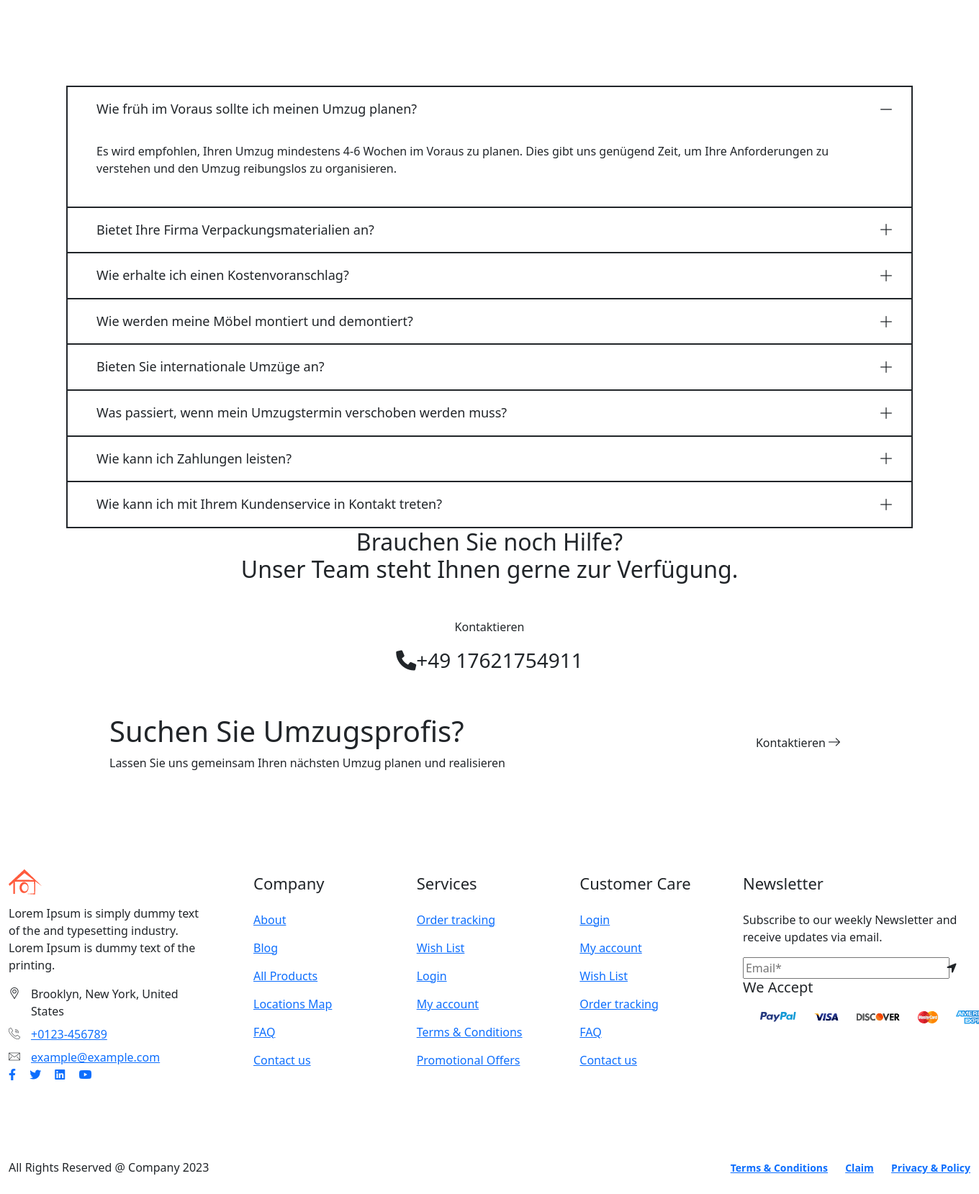
After one commit to Sardorbek-dev/aahelfer, a Django app: page /faq in a window 1360 px wide; the page is wider, and only the part inside the window is pictured. The commit adds this page. Shown: the part 453-2112 px from the top of that part at 72% size. Run offline with Django 4.2, Linux system fonts and the light colour scheme; style sheets or scripts are compiled from the project's sources; some libraries are stand-ins or nearby versions; some web fonts are replaced.

Commit message:
faq page added

```diff
--- a/pages/templates/base.html
+++ b/pages/templates/base.html
@@ -91,8 +91,7 @@
                                             <li class="menu-icon"><a href="{% url 'about' %}">Über uns</a>
                                                 <ul>
                                                     <li><a href="{% url 'about' %}">Über uns</a></li>
-                                                    <li><a href="faq.html">FAQ</a></li>
-                                                    <li><a href="locations.html">Google Map Location</a></li>
+                                                    <li><a href="{% url 'faq' %}">FAQ</a></li>
                                                 </ul>
                                             </li>
                                             <li class="menu-icon"><a href="{% url 'our-services' %}">Services</a>
@@ -204,8 +203,7 @@
                         <li><a href="{% url 'about' %}">Über uns</a>
                             <ul class="sub-menu">
                                 <li><a href="{% url 'about' %}">Über uns</a></li>
-                                <li><a href="faq.html">FAQ</a></li>
-                                <li><a href="locations.html">Google Map Locations</a></li>
+                                <li><a href="{% url 'faq' %}">FAQ</a></li>
                             </ul>
                         </li>
                         <li><a href="{% url 'our-services' %}">Services</a>
--- /dev/null
+++ b/pages/templates/faq.html
@@ -0,0 +1,160 @@
+{% extends 'base.html' %}
+{% load static %}
+
+{% block content %}
+<!-- BREADCRUMB AREA START -->
+<div class="ltn__breadcrumb-area text-left bg-overlay-white-30 bg-image "  data-bs-bg="{% static 'img/bg/14.jpg' %}">
+    <div class="container">
+        <div class="row">
+            <div class="col-lg-12">
+                <div class="ltn__breadcrumb-inner">
+                    <h1 class="page-title">Häufig gestellte Fragen</h1>
+                    <div class="ltn__breadcrumb-list">
+                        <ul>
+                            <li><a href="{% url 'home' %}"><span class="ltn__secondary-color"><i class="fas fa-home"></i></span> Home</a></li>
+                            <li>FAQ</li>
+                        </ul>
+                    </div>
+                </div>
+            </div>
+        </div>
+    </div>
+</div>
+<!-- BREADCRUMB AREA END -->
+
+<!-- FAQ AREA START (faq-2) (ID > accordion_2) -->
+<div class="ltn__faq-area mb-100">
+    <div class="container">
+        <div class="row">
+            <div class="col-lg-12">
+                <div class="ltn__faq-inner ltn__faq-inner-2">
+                    <div id="accordion_2">
+                        <!-- card -->
+                        <div class="card">
+                            <h6 class="ltn__card-title" data-bs-toggle="collapse" data-bs-target="#faq-item-2-1" aria-expanded="true">
+                                Wie früh im Voraus sollte ich meinen Umzug planen?
+                            </h6>
+                            <div id="faq-item-2-1" class="collapse show" data-bs-parent="#accordion_2">
+                                <div class="card-body">
+                                    <p>
+                                        Es wird empfohlen, Ihren Umzug mindestens 4-6 Wochen im Voraus zu planen.
+                                        Dies gibt uns genügend Zeit, um Ihre Anforderungen zu verstehen und den Umzug reibungslos zu organisieren.
+                                    </p>
+                                </div>
+                            </div>
+                        </div>
+                        <!-- card -->
+                        <div class="card">
+                            <h6 class="collapsed ltn__card-title" data-bs-toggle="collapse" data-bs-target="#faq-item-2-2" aria-expanded="false">
+                                Bietet Ihre Firma Verpackungsmaterialien an?
+                            </h6>
+                            <div id="faq-item-2-2" class="collapse" data-bs-parent="#accordion_2">
+                                <div class="card-body">
+                                    <p>
+                                        Ja, wir bieten hochwertige Verpackungsmaterialien an, um Ihre Besitztümer sicher zu schützen.
+                                        Diese können separat erworben oder als Teil eines umfassenden Umzugspakets bereitgestellt werden.
+                                    </p>
+                                </div>
+                            </div>
+                        </div>
+                        <!-- card -->
+                        <div class="card">
+                            <h6 class="collapsed ltn__card-title" data-bs-toggle="collapse" data-bs-target="#faq-item-2-3" aria-expanded="false">
+                                Wie erhalte ich einen Kostenvoranschlag?
+                            </h6>
+                            <div id="faq-item-2-3" class="collapse" data-bs-parent="#accordion_2">
+                                <div class="card-body">
+                                    <p>
+                                        Kontaktieren Sie uns einfach über unser Anfrageformular oder telefonisch, um Informationen zu Ihrem Umzug zu teilen.
+                                        Wir erstellen dann einen maßgeschneiderten Kostenvoranschlag, der Ihre individuellen Bedürfnisse berücksichtigt.
+                                    </p>
+                                </div>
+                            </div>
+                        </div>
+                        <!-- card -->
+                        <div class="card">
+                            <h6 class="collapsed ltn__card-title" data-bs-toggle="collapse" data-bs-target="#faq-item-2-4" aria-expanded="false">
+                                Wie werden meine Möbel montiert und demontiert?
+                            </h6>
+                            <div id="faq-item-2-4" class="collapse" data-bs-parent="#accordion_2">
+                                <div class="card-body">
+                                    <p>
+                                        Unser geschultes Team kümmert sich um die sichere Montage und Demontage Ihrer Möbel.
+                                        Wir verwenden die besten Praktiken und sorgen dafür, dass Ihre Möbel in einwandfreiem Zustand am Zielort ankommen.
+                                    </p>
+                                </div>
+                            </div>
+                        </div>
+                        <!-- card -->
+                        <div class="card">
+                            <h6 class="collapsed ltn__card-title" data-bs-toggle="collapse" data-bs-target="#faq-item-2-5" aria-expanded="false">
+                                Bieten Sie internationale Umzüge an?
+                            </h6>
+                            <div id="faq-item-2-5" class="collapse" data-bs-parent="#accordion_2">
+                                <div class="card-body">
+                                    <p>
+                                        Ja, wir bieten sowohl nationale als auch internationale Umzüge an.
+                                        Unser erfahrenes Team ist mit den Anforderungen von internationalen Umzügen vertraut
+                                        und kann Sie in jedem Schritt unterstützen.
+                                    </p>
+                                </div>
+                            </div>
+                        </div>
+                        <!-- card -->
+                        <div class="card">
+                            <h6 class="collapsed ltn__card-title" data-bs-toggle="collapse" data-bs-target="#faq-item-2-6" aria-expanded="false">
+                                Was passiert, wenn mein Umzugstermin verschoben werden muss?
+                            </h6>
+                            <div id="faq-item-2-6" class="collapse" data-bs-parent="#accordion_2">
+                                <div class="card-body">
+                                    <p>
+                                        Wir verstehen, dass Pläne sich ändern können. Kontaktieren Sie uns so früh wie möglich,
+                                        wenn Sie den Termin verschieben müssen. Wir werden unser Bestes tun, um einen neuen passenden Termin zu finden.
+                                    </p>
+                                </div>
+                            </div>
+                        </div>
+                        <!-- card -->
+                        <div class="card">
+                            <h6 class="collapsed ltn__card-title" data-bs-toggle="collapse" data-bs-target="#faq-item-2-7" aria-expanded="false">
+                                Wie kann ich Zahlungen leisten?
+                            </h6>
+                            <div id="faq-item-2-7" class="collapse" data-bs-parent="#accordion_2">
+                                <div class="card-body">
+                                    <p>
+                                        Wir akzeptieren verschiedene Zahlungsmethoden, einschließlich Überweisung und Kartenzahlung.
+                                        Die genauen Details werden in unserem Vertrag festgelegt.
+                                    </p>
+                                </div>
+                            </div>
+                        </div>
+                         <!-- card -->
+                        <div class="card">
+                            <h6 class="collapsed ltn__card-title" data-bs-toggle="collapse" data-bs-target="#faq-item-2-8" aria-expanded="false">
+                                Wie kann ich mit Ihrem Kundenservice in Kontakt treten?
+                            </h6>
+                            <div id="faq-item-2-8" class="collapse" data-bs-parent="#accordion_2">
+                                <div class="card-body">
+                                    <p>
+                                        Sie können uns über unser Kontaktformular, per E-Mail oder telefonisch erreichen.
+                                        Unser Kundenserviceteam steht Ihnen gerne zur Verfügung, um Ihre Fragen zu beantworten.
+                                    </p>
+                                </div>
+                            </div>
+                        </div>
+                    </div>
+                    <div class="need-support text-center mt-100">
+                        <h2>Brauchen Sie noch Hilfe? <br> Unser Team steht Ihnen gerne zur Verfügung.</h2>
+                        <div class="btn-wrapper mb-30">
+                            <a href="contact.html" class="theme-btn-1 btn">Kontaktieren</a>
+                        </div>
+                        <h3><i class="fas fa-phone"></i>+49 17621754911</h3>
+                    </div>
+                </div>
+            </div>
+        </div>
+    </div>
+</div>
+<!-- FAQ AREA START -->
+
+{% endblock  %}
--- a/pages/urls.py
+++ b/pages/urls.py
@@ -1,12 +1,14 @@
 from django.urls import path
 from .views import HomePageView, AboutPageView, ContactCreateView, OurServicesView, PrivateMoveView, \
                     CompanyMoveView, ConsultingView, MontageView, TransportView, PackagingView, ProcessView, \
-                    HouseholdLiquidationView, CompanyLiquidationView, HouseCleaningView
+                    HouseholdLiquidationView, CompanyLiquidationView, HouseCleaningView, FaqView
 
 urlpatterns = [
     path('', HomePageView.as_view(), name='home'),
     path('about', AboutPageView.as_view(), name='about'),
     path('contact', ContactCreateView.as_view(), name='contact'),
+    path('process', ProcessView.as_view(), name='process'),
+    path('faq', FaqView.as_view(), name='faq'),
     path('our-services', OurServicesView.as_view(), name='our-services'),
     path('private-move', PrivateMoveView.as_view(), name='private-move'),
     path('company-move', CompanyMoveView.as_view(), name='company-move'),
@@ -14,7 +16,6 @@ urlpatterns = [
     path('mon-and-demontage', MontageView.as_view(), name='mon-and-demontage'),
     path('transport', TransportView.as_view(), name='transport'),
     path('packaging', PackagingView.as_view(), name='packaging'),
-    path('process', ProcessView.as_view(), name='process'),
     path('household-liquidation', HouseholdLiquidationView.as_view(), name='household-liquidation'),
     path('company-liquidation', CompanyLiquidationView.as_view(), name='company-liquidation'),
     path('house-cleaning', HouseCleaningView.as_view(), name='house-cleaning'),
--- a/pages/views.py
+++ b/pages/views.py
@@ -42,3 +42,6 @@ class CompanyLiquidationView(TemplateView):
 
 class HouseCleaningView(TemplateView):
     template_name = 'house-cleaning.html'
+
+class FaqView(TemplateView):
+    template_name = 'faq.html'
```
Also changed, not shown: pages/templates/home.html (+23 -23 lines).
